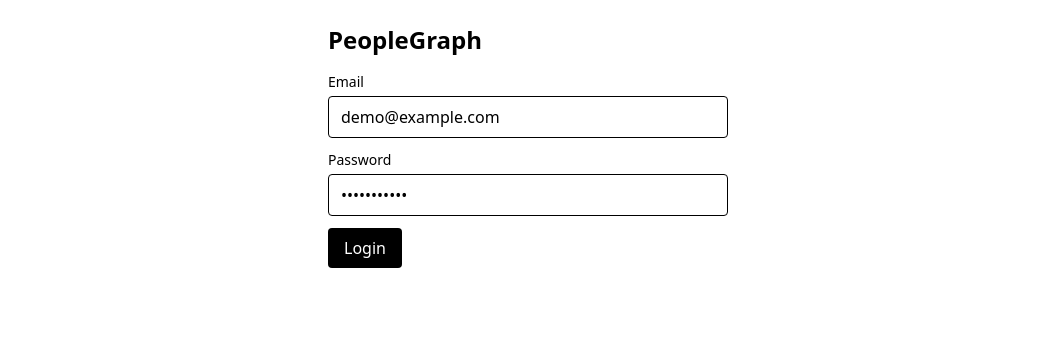
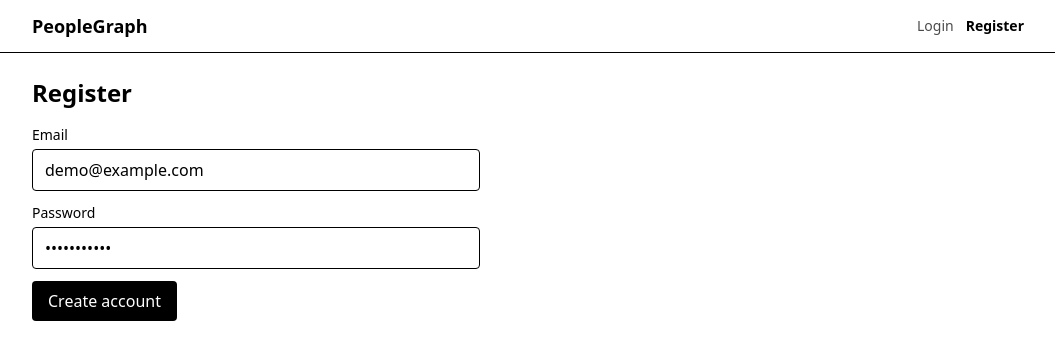
Before and after one commit to mktran28/people-graph, a React app in the folder frontend/: page /register in a window 1280 px wide. Shown: the top 360 px of the page, without its empty margins (112-1167 px from the left). Built offline with nearby package versions, Linux system fonts and the light colour scheme; no server answers; the HTML template or start-up script is replaced by a standard one.

Commit message:
Set up routing, layout, and auth-protected pages

```diff
--- a/frontend/package.json
+++ b/frontend/package.json
@@ -11,7 +11,8 @@
   },
   "dependencies": {
     "react": "^19.2.0",
-    "react-dom": "^19.2.0"
+    "react-dom": "^19.2.0",
+    "react-router-dom": "^7.12.0"
   },
   "devDependencies": {
     "@eslint/js": "^9.39.1",
--- a/frontend/src/App.jsx
+++ b/frontend/src/App.jsx
@@ -1,69 +1,26 @@
-import {useState} from "react";
-import {useAuth} from "./context/AuthContext";
+import {BrowserRouter, Navigate, Route, Routes} from "react-router-dom";
+import Layout from "./components/Layout.jsx";
+import RequireAuth from "./components/RequireAuth.jsx";
+import Dashboard from "./pages/Dashboard.jsx";
+import People from "./pages/People.jsx";
+import Topics from "./pages/Topics.jsx";
+import Login from "./pages/Login";
+import Register from "./pages/Register";
 
 export default function App() {
-  const {user, loading, login, logout} = useAuth();
-  const [email, setEmail] = useState("demo@example.com");
-  const [password, setPassword] = useState("password123");
-  const [error, setError] = useState("");
-
-  if (loading) {
-    return <div className="p-6">Loading...</div>;
-  }
-
-  async function handleLogin(e) {
-    e.preventDefault();
-    setError("");
-
-    try {
-      await login(email, password);
-    } catch (error) {
-      setError(error.message);
-    }
-  }
-
   return (
-    <div className = "min-h-screen p-6 max-w-md mx-auto">
-      <h1 className = "text-2xl font-bold mb-4">PeopleGraph</h1>
-
-      {user ? (
-        <div className = "space-y-3">
-          <div className = "p-4 rounded border">
-            <div className = "font-semibold">Logged in as</div>
-            <div>{user.email}</div>
-          </div>
-          <button onClick={logout} className = "px-4 py-2 bg-black rounded text-white">Logout</button>
-        </div>
-      ) : (
-        <form onSubmit={handleLogin} className="space-y-3">
-          <div>
-            <label className = "block text-sm mb-1">Email</label>
-            <input
-              className = "w-full px-3 py-2 border rounded"
-              value = {email}
-              onChange = {(e) => setEmail(e.target.value)}
-              autoComplete = "email"
-            />
-          </div>
-
-          <div>
-            <label className = "block text-sm mb-1">Password</label>
-            <input
-              className = "w-full px-3 py-2 border rounded"
-              type = "password"
-              value = {password}
-              onChange = {(e) => setPassword(e.target.value)}
-              autoComplete = "current-password"
-            />
-          </div>
-
-          {error && <div>{error}</div>}
-
-          <button className = "px-4 py-2 bg-black rounded text-white">
-            Login
-          </button>
-        </form>
-      )}
-    </div>
-  );
+    <BrowserRouter>
+      <Routes>
+        <Route element = {<Layout />}>
+          <Route path = "/" element = {<Navigate to="/dashboard" replace />}/>
+          <Route path = "/login" element = {<Login />}/>
+          <Route path = "/register" element = {<Register />}/>
+          <Route path = "/dashboard" element = {<RequireAuth><Dashboard /></RequireAuth>}/>
+          <Route path = "/people" element = {<RequireAuth><People /></RequireAuth>}/>
+          <Route path = "/topics" element = {<RequireAuth><Topics /></RequireAuth>}/>
+          <Route path = "*" element = {<div>Not Found</div>} />
+        </Route>
+      </Routes>
+    </BrowserRouter>
+  )
 }
--- /dev/null
+++ b/frontend/src/components/Layout.jsx
@@ -0,0 +1,39 @@
+import {Link, NavLink, Outlet} from "react-router-dom";
+import {useAuth} from "../context/AuthContext";
+
+export default function Layout() {
+    const {user, logout} = useAuth();
+
+    return (
+        <div className = "min-h-screen">
+            <header className = "border-b">
+                <div className = "max-w-5xl mx-auto px-4 py-3 flex items-center justify-between">
+                    <Link to = "/" className = "font-bold text-lg">PeopleGraph</Link>
+
+                    {user ? (
+                        <div className = "flex items-center gap-4">
+                            <nav className = "flex gap-3 text-sm">
+                                <NavLink to = "/dashboard" className = {({isActive}) => (isActive ? "font-semibold" : "opacity-70")}>Dashboard</NavLink>
+                                <NavLink to = "/people" className = {({isActive}) => (isActive ? "font-semibold" : "opacity-70")}>People</NavLink>
+                                <NavLink to = "/topics" className = {({isActive}) => (isActive ? "font-semibold" : "opacity-70")}>Topics</NavLink>
+                            </nav>
+
+                            <div className = "text-sm opacity-70 hidden sm:block">{user.email}</div>
+
+                            <button onClick = {logout} className = "px-3 py-2 rounded bg-black text-white text-sm">Logout</button>
+                        </div>
+                    ) : (
+                        <nav className = "flex gap-3 text-sm">
+                            <NavLink to = "/login" className = {({isActive}) => (isActive ? "font-semibold" : "opacity-70")}>Login</NavLink>
+                            <NavLink to = "/register" className = {({isActive}) => (isActive ? "font-semibold" : "opacity-70")}>Register</NavLink>
+                        </nav>
+                    )}
+                </div>
+            </header>
+
+            <main className = "max-w-5xl mx-auto px-4 py-6">
+                <Outlet />
+            </main>
+        </div>
+    )
+}
--- /dev/null
+++ b/frontend/src/components/RequireAuth.jsx
@@ -0,0 +1,17 @@
+import {Navigate, useLocation} from 'react-router-dom';
+import {useAuth} from '../context/AuthContext';
+
+export default function RequireAuth({children}) {
+    const {user, loading} = useAuth();
+    const location = useLocation();
+
+    if (loading) {
+        return <div>Loading...</div>;
+    }
+
+    if (!user) {
+        return <Navigate to = "/login" replace state = {{from: location.pathname}} />;
+    }
+
+    return children;
+}
--- /dev/null
+++ b/frontend/src/pages/Dashboard.jsx
@@ -0,0 +1,3 @@
+export default function Dashboard() {
+    return <div className = "text-lg font-semibold">Dashboard</div>
+}
--- /dev/null
+++ b/frontend/src/pages/Login.jsx
@@ -0,0 +1,58 @@
+import {useState} from "react";
+import {useAuth} from "../context/AuthContext";
+import {useLocation, useNavigate} from "react-router-dom";
+
+export default function Login() {
+    const {login} = useAuth();
+    const [email, setEmail] = useState("demo@example.com");
+    const [password, setPassword] = useState("password123")
+    const [error, setError] = useState("");
+    const navigate = useNavigate();
+    const location = useLocation();
+    const from = location.state?.from || "/dashboard";
+
+    async function handleSubmit(e) {
+        e.preventDefault();
+        setError("");
+
+        try {
+            await login(email, password);
+            navigate(from, {replace: true});
+        } catch (error) {
+            setError(error.message);
+        }
+    }
+
+    return (
+        <div className = "max-w-md">
+            <h1 className = "text-2xl font-bold mb-4">Login</h1>
+
+            <form onSubmit = {handleSubmit} className = "space-y-3">
+                <div>
+                    <label className = "block text-sm mb-1">Email</label>
+                    <input
+                        className = "w-full border rounded px-3 py-2"
+                        value = {email}
+                        onChange = {(e) => setEmail(e.target.value)}
+                        autoComplete = "email"
+                    />
+                </div>
+
+                <div>
+                    <label className = "block text-sm mb-1">Password</label>
+                    <input
+                        className = "w-full border rounded px-3 py-2"
+                        type = "password"
+                        value = {password}
+                        onChange = {(e) => setPassword(e.target.value)}
+                        autoComplete = "current-password"
+                    />
+                </div>
+
+                {error && <div className = "text-red-600 text-sm">{error}</div>}
+
+                <button className = "px-4 py-2 rounded bg-black text-white">Login</button>
+            </form>
+        </div>
+    );
+}
--- /dev/null
+++ b/frontend/src/pages/People.jsx
@@ -0,0 +1,3 @@
+export default function People() {
+    return <div className = "text-lg font-semibold">People</div>
+}
--- /dev/null
+++ b/frontend/src/pages/Register.jsx
@@ -0,0 +1,56 @@
+import {useState} from "react";
+import {useAuth} from "../context/AuthContext";
+import {useNavigate} from "react-router-dom";
+
+export default function Register() {
+    const {register} = useAuth();
+    const [email, setEmail] = useState("demo@example.com");
+    const [password, setPassword] = useState("password123")
+    const [error, setError] = useState("");
+    const navigate = useNavigate();
+
+    async function handleSubmit(e) {
+        e.preventDefault();
+        setError("");
+
+        try {
+            await register(email, password);
+            navigate("/dashboard", {replace: true});
+        } catch (error) {
+            setError(error.message);
+        }
+    }
+
+    return (
+        <div className = "max-w-md">
+            <h1 className = "text-2xl font-bold mb-4">Register</h1>
+
+            <form onSubmit = {handleSubmit} className = "space-y-3">
+                <div>
+                    <label className = "block text-sm mb-1">Email</label>
+                    <input
+                        className = "w-full border rounded px-3 py-2"
+                        value = {email}
+                        onChange = {(e) => setEmail(e.target.value)}
+                        autoComplete = "email"
+                    />
+                </div>
+
+                <div>
+                    <label className = "block text-sm mb-1">Password</label>
+                    <input
+                        className = "w-full border rounded px-3 py-2"
+                        type = "password"
+                        value = {password}
+                        onChange = {(e) => setPassword(e.target.value)}
+                        autoComplete = "new-password"
+                    />
+                </div>
+
+                {error && <div className = "text-red-600 text-sm">{error}</div>}
+
+                <button className = "px-4 py-2 rounded bg-black text-white">Create account</button>
+            </form>
+        </div>
+    );
+}
--- /dev/null
+++ b/frontend/src/pages/Topics.jsx
@@ -0,0 +1,3 @@
+export default function Topics() {
+    return <div className = "text-lg font-semibold">Topics</div>
+}
--- a/package.json
+++ b/package.json
@@ -4,5 +4,8 @@
     "autoprefixer": "^10.4.23",
     "postcss": "^8.5.6",
     "tailwindcss": "^4.1.18"
+  },
+  "dependencies": {
+    "react-router-dom": "^7.12.0"
   }
 }
```
Also changed, not shown: 2 other files (tests, documents, lock files or other folders).
